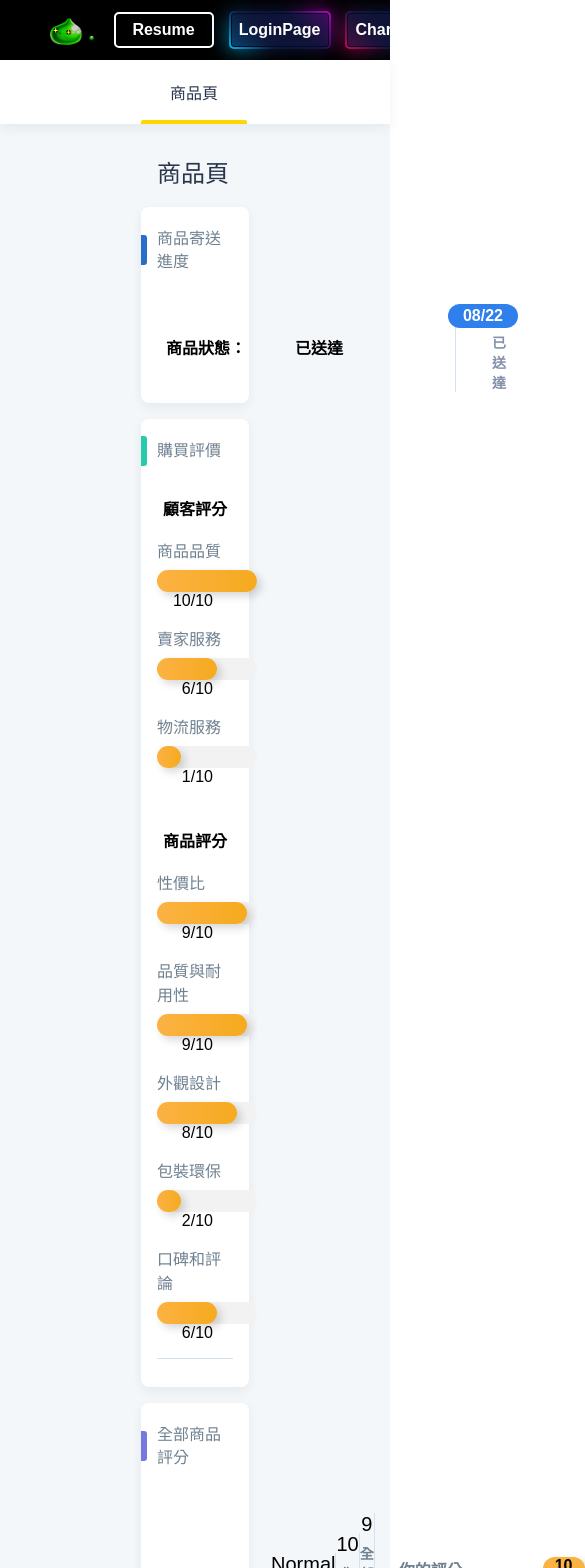
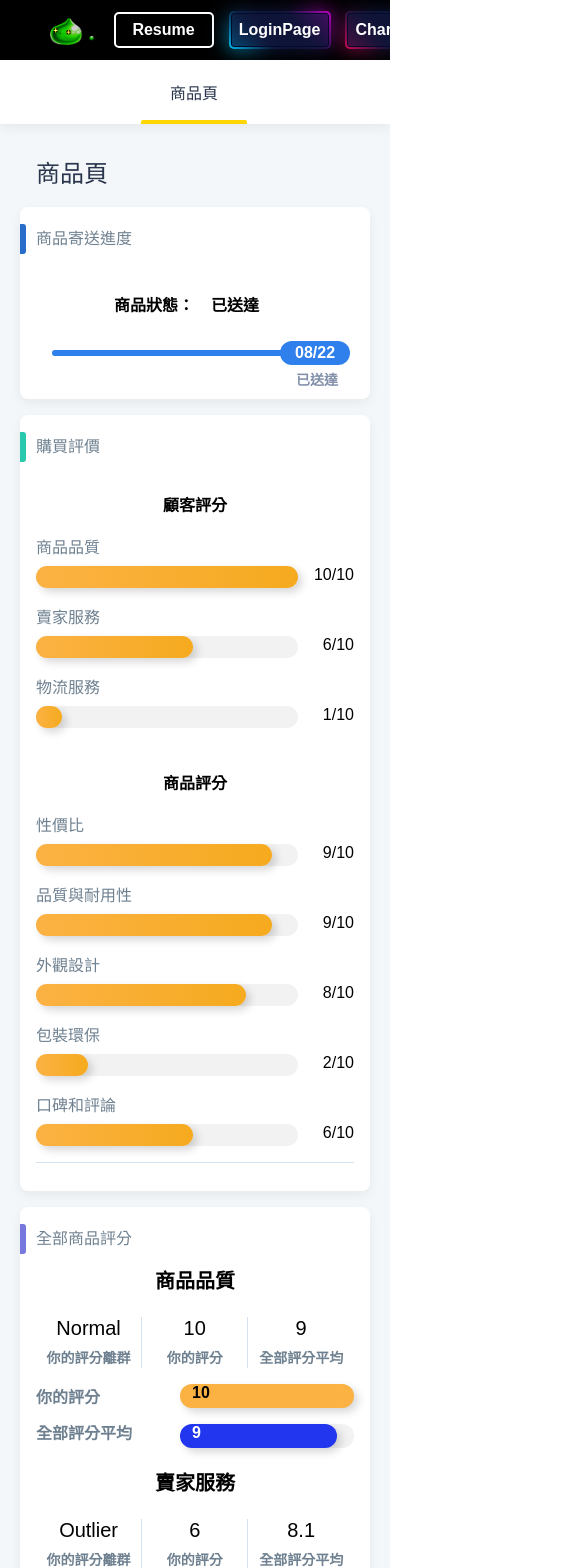
Before and after one commit to nagisalin/Resume, a React (Create React App) app: page /chart in a window 390 px wide. Shown: the top 1568 px of the page, 585 px wide, since content can reach past the window. Built offline with nearby package versions, Linux system fonts and the light colour scheme.

Commit message:
"All Pages RWD Done"

```diff
--- a/src/containers/ChartPage/ChartPage.scss
+++ b/src/containers/ChartPage/ChartPage.scss
@@ -59,3 +59,38 @@
 		}
 	}
 }
+
+@media (max-width: 1366px) {
+	.ChartPage {
+		.ChartPage-Content {
+			margin: 0 100px;
+
+			.ChartPage-Content-Title {
+			}
+
+			.ChartPage-Content-Body {
+				.block-header-text {
+				}
+
+				.data-block {
+				}
+			}
+		}
+	}
+}
+
+@media (max-width: 1200px) {
+	.ChartPage {
+		.ChartPage-Content {
+			margin: 0 60px;
+		}
+	}
+}
+
+@media (max-width: 1080px) {
+	.ChartPage {
+		.ChartPage-Content {
+			margin: 0 20px;
+		}
+	}
+}
--- a/src/containers/ChartPage/PerformanceRow/PerformanceRow.js
+++ b/src/containers/ChartPage/PerformanceRow/PerformanceRow.js
@@ -33,6 +33,7 @@ const PerformanceRow = (props) => {
 			{rowTitle ? <h3 className="row-title">{rowTitle}</h3> : null}
 
 			<div className={rowTitle ? 'row-content' : 'row-content noTitle'}>
+				<div className="row-block-var">
 					<div className="row-block-item">
 						{testType ? (
 							<span
@@ -55,6 +56,7 @@ const PerformanceRow = (props) => {
 					<div className="row-block-item">
 						<span className="block-text">{rightBlockValue}</span>
 						<span className="block-subtext">{rightBlockSubtitle || "rightBlockSubtitle"}</span>
+					</div>
 				</div>
 
 				<div className="stu-average-block">
--- a/src/containers/ChartPage/PerformanceRow/PerformanceRow.scss
+++ b/src/containers/ChartPage/PerformanceRow/PerformanceRow.scss
@@ -28,6 +28,10 @@
 			margin-left: 0px;
 			height: 100px;
 		}
+
+		.row-block-var {
+			display: flex;
+			width: 384px;
 
 			.row-block-item {
 				display: flex;
@@ -60,6 +64,7 @@
 
 				&:first-child {
 					padding-left: 0;
+				}
 			}
 		}
 	}
@@ -138,3 +143,54 @@
 		}
 	}
 }
+
+@media (max-width: 1000px) {
+	.perf-row {
+		flex-direction: column;
+
+		.row-title {
+			font-size: 20px;
+			flex: initial;
+		}
+
+		.row-content {
+			border-bottom: initial;
+			margin-left: initial;
+			width: 100%;
+		}
+	}
+}
+
+@media (max-width: 768px) {
+	.perf-row {
+		.row-content {
+			border-bottom: initial;
+			margin-left: initial;
+			width: 100%;
+			flex-direction: column;
+
+			.row-block-var {
+				width: 100%;
+				justify-content: center;
+
+				.row-block-item {
+					flex-basis: 200px;
+				}
+
+				.row-block-item:last-child {
+					border-right: initial;
+				}
+			}
+
+			.row-block-var {
+				width: 100%;
+			}
+		}
+	}
+
+	.stu-average-block {
+		padding-left: initial;
+		margin-top: 16px;
+		width: 100%;
+	}
+}
--- a/src/containers/ChartPage/ProgressRow/ProgressRow.js
+++ b/src/containers/ChartPage/ProgressRow/ProgressRow.js
@@ -33,10 +33,12 @@ const ProgressRow = (props) => {
 
 	return (
 		<section className="progress-block">
-			<h3 className="row-title">商品狀態：</h3>
+			<div className="progress-block-left">
+				<h3 className="row-title">商品狀態：</h3>
 
-			<div className="progress-text">
-				已送達
+				<div className="progress-text">
+					已送達
+				</div>
 			</div>
 
 			<div className='progress-cont-border'> {/* 純粹為了外框線加的 div */}
--- a/src/containers/ChartPage/ProgressRow/ProgressRow.scss
+++ b/src/containers/ChartPage/ProgressRow/ProgressRow.scss
@@ -3,6 +3,11 @@
 	align-items: center;
 	padding: 0 16px;
 	height: initial;
+
+	.progress-block-left {
+		width: 25%;
+		display: flex;
+		align-items: center;
 
 		.row-title {
 			margin: 0;
@@ -18,6 +23,7 @@
 			font-size: 16px;
 			line-height: 23px;
 			flex: 0 0 184px;
+		}
 	}
 
 	.progress-cont-border {
@@ -71,3 +77,39 @@
 		}
 	}
 }
+
+
+@media (max-width: 1000px) {
+	.progress-block {
+		.progress-block-left {
+			width: 180px;
+
+			.progress-text {
+				flex: initial;
+				margin-left: 8px;
+				padding: 24px 0px;
+			}
+		}
+	}
+}
+
+@media (max-width: 768px) {
+	.progress-block {
+		flex-direction: column;
+
+		.row-title {
+			flex: initial;
+		}
+
+		.progress-cont-border {
+			width: 90%;
+			padding: 0px 0px 10px 0px;
+
+			.progress-cont {
+				padding-left: 0px;
+				border-left: initial;
+
+			}
+		}
+	}
+}
--- a/src/containers/ListPage/GoodManageModal/GoodManageModal.scss
+++ b/src/containers/ListPage/GoodManageModal/GoodManageModal.scss
@@ -40,3 +40,15 @@
 		}
 	}
 }
+
+@media (max-width: 650px) {
+	.Good-Manage-Modal {
+		width: 400px;
+	}
+}
+
+@media (max-width: 450px) {
+	.Good-Manage-Modal {
+		width: 300px;
+	}
+}
--- a/src/containers/ListPage/GoodManageRectangle/GoodManageRectangle.scss
+++ b/src/containers/ListPage/GoodManageRectangle/GoodManageRectangle.scss
@@ -86,3 +86,38 @@
 		width: calc(100% - 64px);
 	}
 }
+
+@media (max-width: 650px) {
+
+	.Good-Manage-Rectangle {
+		.Good-Manage-Rectangle-Container {
+			.Good-Manage-Rectangle-Index {
+				display: none;
+			}
+
+			.Good-Manage-Rectangle-Info {
+				margin-left: 12px;
+
+				.Good-Manage-Rectangle-Info-displayName {
+					margin-right: 0px;
+				}
+
+				.Good-Manage-Rectangle-Info-price {
+					margin-right: 0px;
+				}
+
+				.Good-Manage-Rectangle-Info-amount {
+					margin-right: 0px;
+				}
+
+				.Good-Manage-Rectangle-Info-location {
+					width: var(--locationW);
+				}
+			}
+		}
+
+		.Good-Manage-Rectangle-IconMenu {
+			right: 35px;
+		}
+	}
+}
--- a/src/containers/ListPage/ListPage.scss
+++ b/src/containers/ListPage/ListPage.scss
@@ -125,6 +125,8 @@
 
 @media (max-width: 786px) {
 	.ListPage {
+		padding: 40px 40px;
+
 		--displayNameW: 130px;
 		--priceW: 60px;
 		--amountW: 60px;
@@ -135,7 +137,42 @@
 
 			.ListPage-SearchBox {
 				margin-top: 16px;
+				width: 100%;
 			}
 		}
 	}
 }
+
+@media (max-width: 650px) {
+	.ListPage {
+		--displayNameW: 80px;
+		--priceW: 60px;
+		--amountW: 60px;
+		--locationW: 90px;
+
+		.ListPage-Header {
+			.ListPage-SearchBox {
+				width: 100%;
+			}
+		}
+
+		.ListPage-ListContent {
+			.sort-header {
+				padding-left: 12px;
+
+				.sort-by-displayName {
+					margin-right: 0px;
+				}
+
+				.sort-by-price {
+					margin-right: 0px;
+				}
+
+				.sort-by-amount {
+					margin-right: 0px;
+				}
+			}
+		}
+	}
+
+}
--- a/src/containers/OtherPage/OtherPage.scss
+++ b/src/containers/OtherPage/OtherPage.scss
@@ -39,3 +39,19 @@
 		}
 	}
 }
+
+@media (max-width: 1100px) {
+	.OtherPage {
+		padding: 24px 40px 40px 40px;
+
+		.Special-Record-Container {
+			flex-direction: column;
+		}
+	}
+}
+
+@media (max-width: 650px) {
+	.OtherPage {
+		padding: 24px 20px 40px 20px;
+	}
+}
--- a/src/containers/OtherPage/WorkSpaceBlock/WorkSpaceBlock.scss
+++ b/src/containers/OtherPage/WorkSpaceBlock/WorkSpaceBlock.scss
@@ -27,3 +27,39 @@
 		}
 	}
 }
+
+@media (max-width: 1300px) {
+	.WorkSpace {
+		.WorkSpace-Img {
+			width: 46%;
+
+			&.before,
+			&.after {
+				width: 23%;
+			}
+		}
+	}
+}
+
+@media (max-width: 1100px) {
+	.WorkSpace {
+		flex-direction: column;
+
+		.WorkSpace-Img {
+			width: 100%;
+
+			&.before,
+			&.after {
+				width: 100%;
+			}
+		}
+
+		.WorkSpace-Content {
+			margin-top: 16px;
+
+			.WorkSpace-Content-description {
+				margin: initial;
+			}
+		}
+	}
+}
```
Lines whose indentation alone changed are shown as unchanged.
